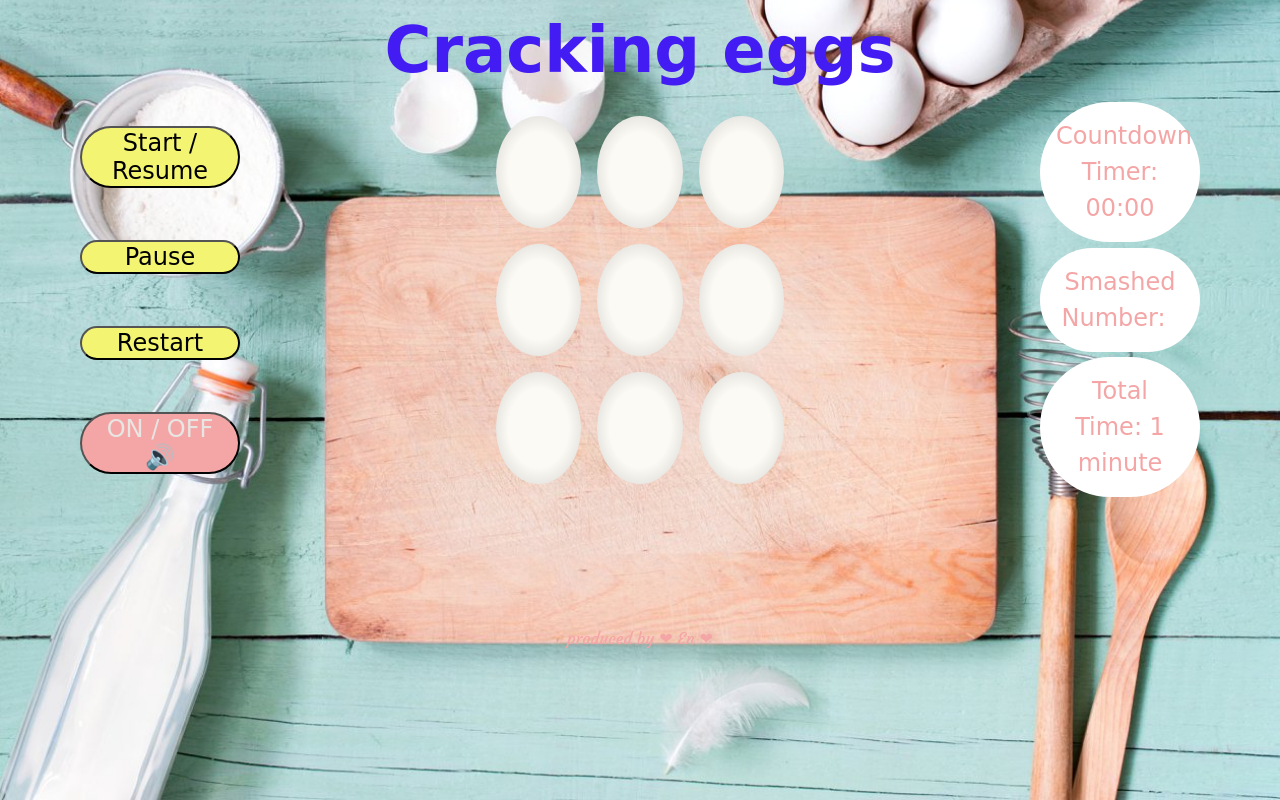
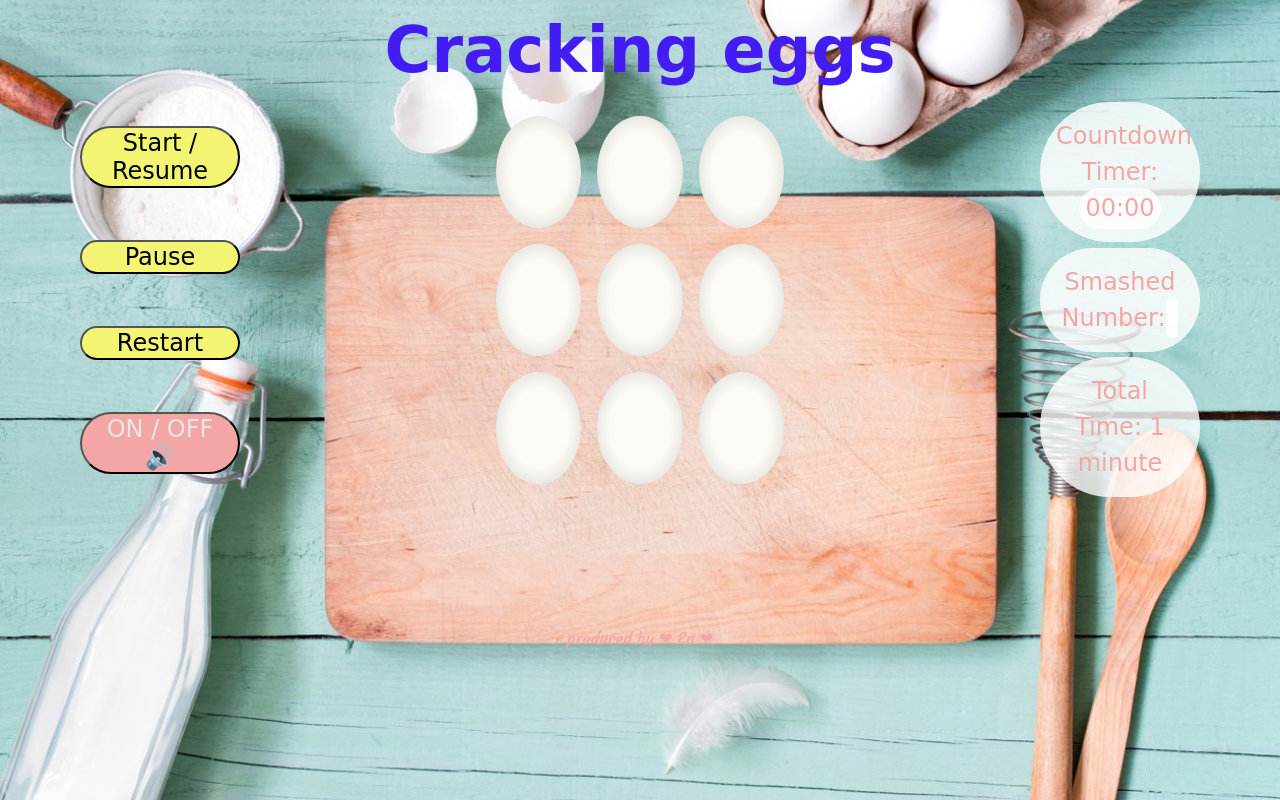
Before and after one commit to ann7205/crash-egg-game, a plain HTML site: page index.html in a window 1280 px wide. Drawn offline with nearby package versions, Linux system fonts and the light colour scheme; a web font is replaced by a local one.

Commit message:
updated css

```diff
--- a/style.css
+++ b/style.css
@@ -23,7 +23,6 @@ h1 {
   font-size: 4rem;
   margin: 1% auto;
   color: #431cf4;
-  display: inline-block;
 }
 
 #container {
@@ -67,7 +66,7 @@ p, span {
   font-size: 1.5rem;
   line-height: 1.5;
   color: rgb(244, 166, 166);
-  background-color: white;
+  background-color: rgba(255, 255, 255, 0.8);
   width: 50%;
   border-radius: 10em;
   padding: 5%;
```
